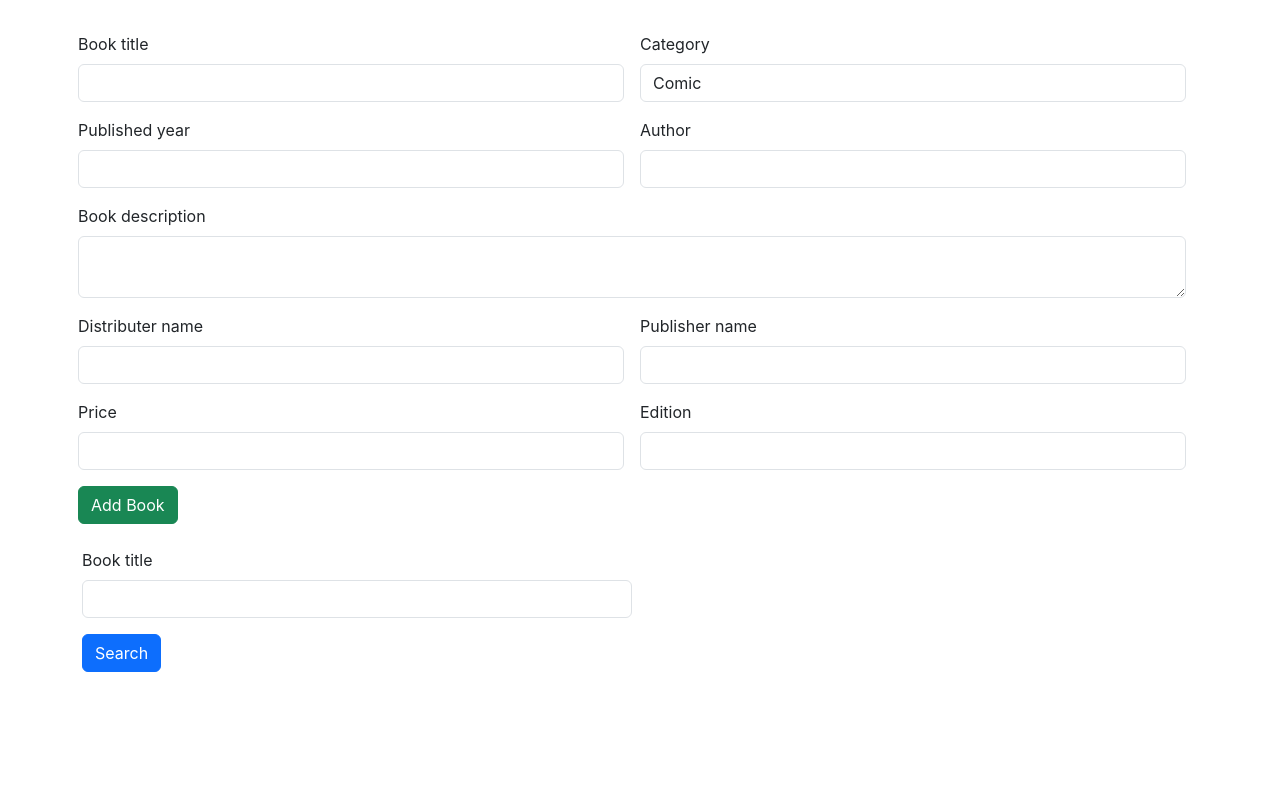
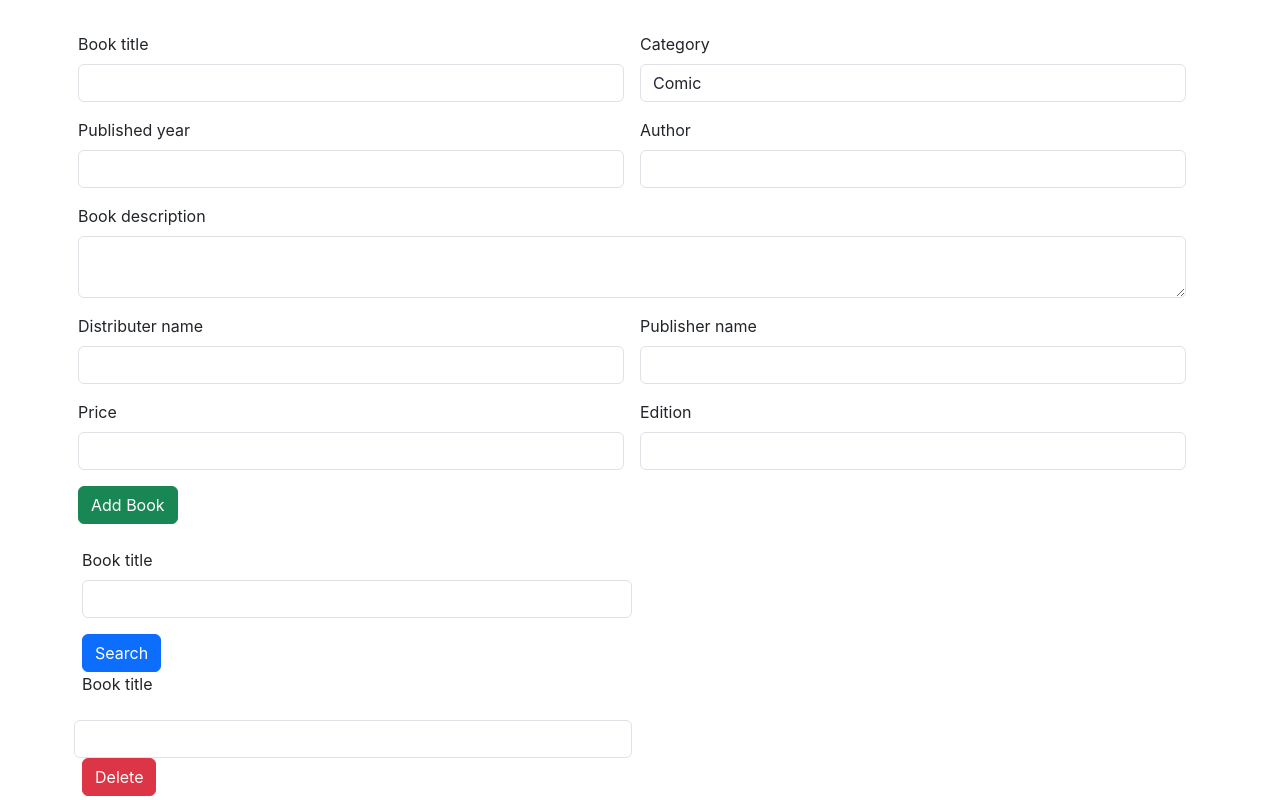
Before and after one commit to Abijith-V-001/react-library-app-2024, a React (Create React App) app: page / in a window 1280 px wide. Built offline with nearby package versions, Linux system fonts and the light colour scheme.

Commit message:
Delete  books page updated

```diff
--- a/src/App.js
+++ b/src/App.js
@@ -2,12 +2,15 @@
 import './App.css';
 import AddBook from './Components/AddBook';
 import SearchBook from './Components/SearchBook';
+import DeleteBook from './Components/DeleteBook';
 
 function App() {
   return (
     <div>
       <AddBook/>
       <SearchBook/>
+      <DeleteBook/>
+
     </div>
   );
 }
--- /dev/null
+++ b/src/Components/DeleteBook.jsx
@@ -0,0 +1,25 @@
+import React from 'react'
+
+const DeleteBook = () => {
+  return (
+    <div>
+
+<div className="container">
+    <div className="row g-3 col col-12 col-sm-6 col-md-6 col-lg-6 col-xl-6 col-xxl-6">
+
+<label htmlFor="" className="form-label">Book title</label>
+<input type="text" className="form-control" />
+
+    </div>
+    <div className="col col-12 col-sm-12 col-md-12 col-lg-12 col-xl-12 col-xxl-12">
+
+<button className="btn btn-danger">Delete</button>
+
+    </div>
+</div>
+
+    </div>
+  )
+}
+
+export default DeleteBook
```
